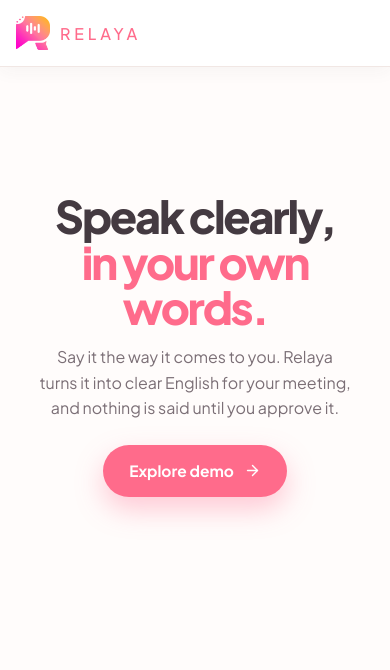
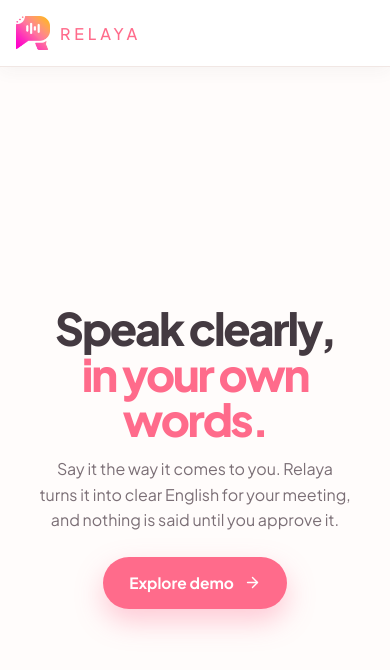
Before and after one commit to ralphchr/relaya-showcase, a React (Vite) app: page / in a window 390 px wide. Shown: the top 670 px of the page. Built offline with nearby package versions, Linux system fonts and the light colour scheme; a web font is replaced by a local one.

Commit message:
Phone view fix

```diff
--- a/src/styles/clean.css
+++ b/src/styles/clean.css
@@ -116,11 +116,13 @@ html, body { background: #fff; }
 
 /* Phones: everything centered, one column */
 @media (max-width: 760px) {
+  .landing-page .hero { align-items: center; }
+  .landing-page .hero-inner { grid-template-rows: minmax(0, 1fr); gap: 0; }
   .landing-page .hero-copy { margin: 0 auto; text-align: center; }
   .landing-page .hero h1 { font-size: clamp(36px, 11.5vw, 56px); }
   .landing-page .hero-lead { margin-right: auto; margin-left: auto; text-wrap: balance; }
   .landing-page .hero-actions { justify-content: center; }
-  .landing-page .hero-visual { margin: 0 auto; }
+  .landing-page .hero-visual { display: none; }
 }
 @media (prefers-reduced-motion: reduce) {
   .landing-page .hero h1, .landing-page .hero h1 em, .landing-page .hero-lead, .landing-page .hero-actions, .landing-page .hero-visual, .landing-page .hero-app-snapshot, .demo-page .expand-button { animation: none; }
```
